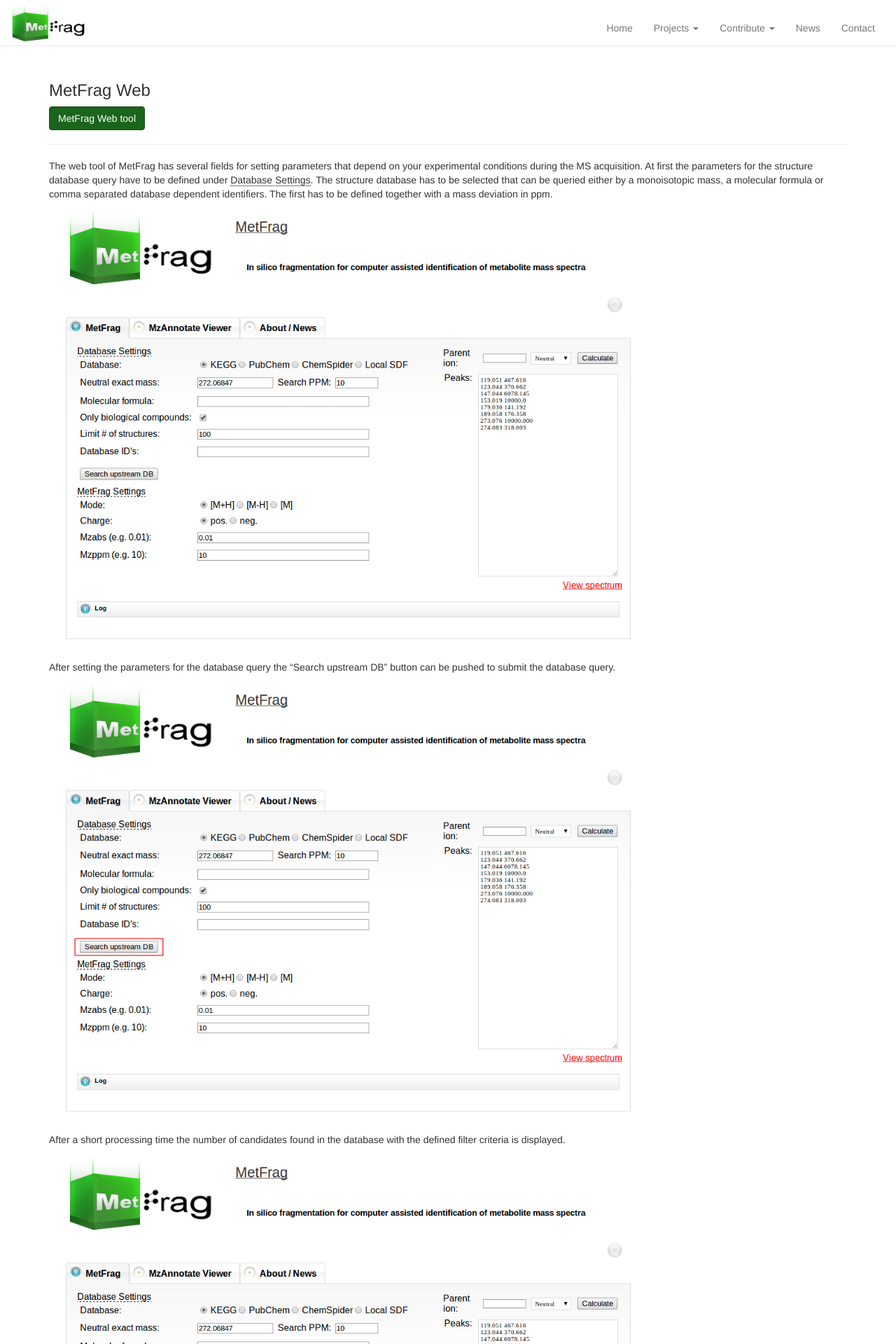
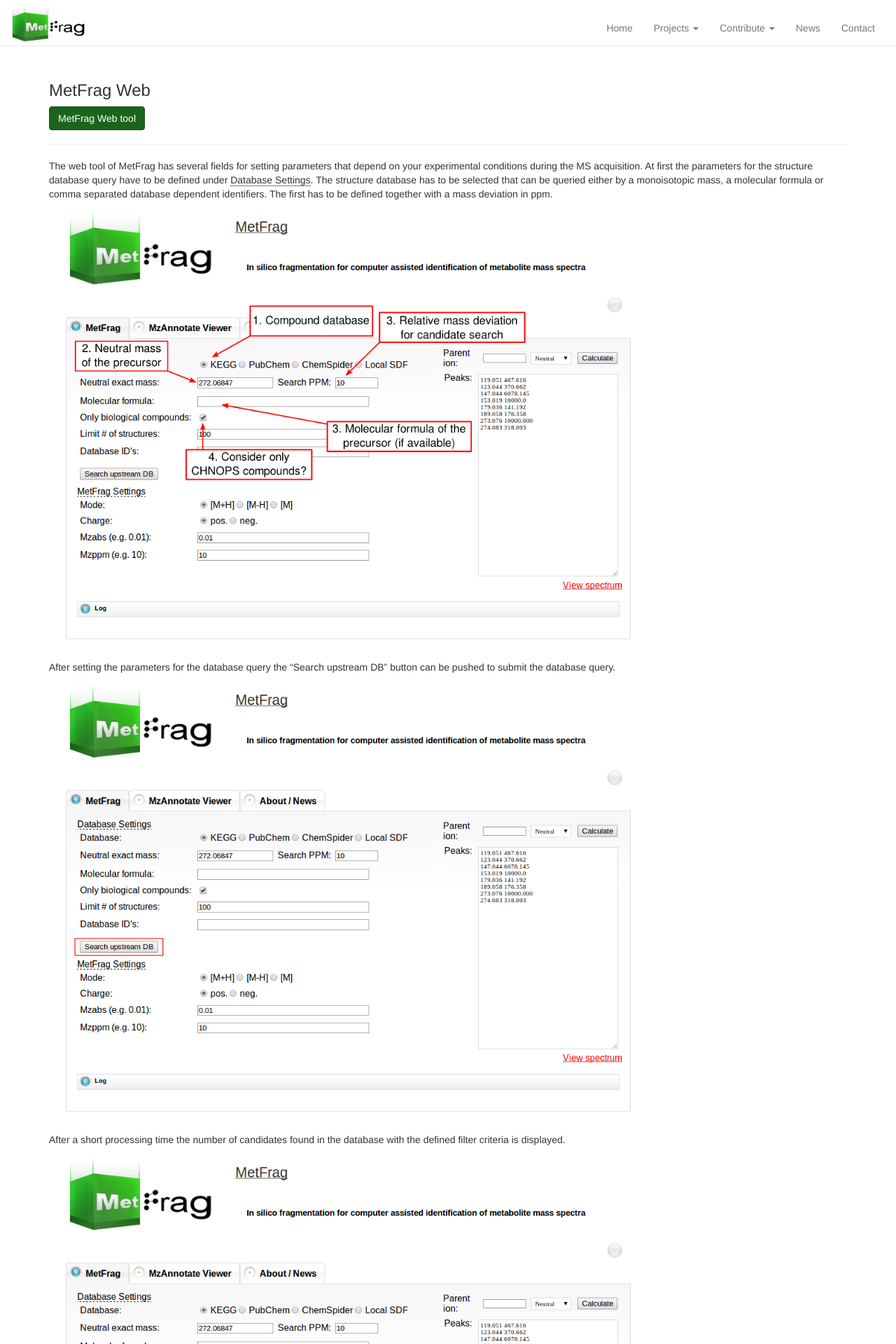
Before and after one commit to ipb-halle/MetFrag, a Jekyll site: the page built from projects/metfragweb/index.md, in a window 1280 px wide. Shown: the top 1920 px of the page at 70% size. Built offline with Jekyll 4.4.1, drawn with Linux system fonts in a browser that asks for light colours; nearby versions of some CDN libraries; Markdown is read by kramdown in place of the engine named in the settings.

Commit message:
changed images for MetFragWeb

```diff
--- a/projects/metfragweb/index.md
+++ b/projects/metfragweb/index.md
@@ -14,7 +14,7 @@
 a monoisotopic mass, a molecular formula or comma separated database dependent identifiers. The first has to be defined together with a mass deviation in ppm.
 
 <div>
-<img width="75%" height="75%" src="/MetFrag/images/metfragweb/metfrag1.png">
+<img width="75%" height="75%" src="/MetFrag/images/metfragweb/metfrag1_commented.png">
 </div>
 
 After setting the parameters for the database query the "Search upstream DB" button can be pushed to submit the database query.
@@ -23,7 +23,7 @@
 </div>
 After a short processing time the number of candidates found in the database with the defined filter criteria is displayed.
 <div>
-<img width="75%" height="75%" src="/MetFrag/images/metfragweb/metfrag2.png">
+<img width="75%" height="75%" src="/MetFrag/images/metfragweb/metfrag2_commented.png">
 </div>
 Then the parameters for MetFrag processing have to be defined under the <span style="border-bottom: 1px black dotted;">MetFrag Settings</span>. This includes the ionisation mode as together
 with the charge the data has been acquired. Additionally, the a relative and absolute mass deviation has to be defined with which <span style="font-style: italic;">in silico</span> generated
@@ -37,7 +37,7 @@
 peaks, name, molecular formula, monoisotopic mass, image and database identifier of the candiate. Additionally, in the last column links are given to download or display the fragments
 assigned to the given mass peaks for specific candidate. The database identifier is a external link to the entry of the selected database.
 <div>
-<img width="75%" height="75%" src="/MetFrag/images/metfragweb/metfrag3.png">
+<img width="75%" height="75%" src="/MetFrag/images/metfragweb/metfrag3_commented.png">
 </div>
 <div style="padding-bottom:10px">The fragments view shows the assigned fragments for a specific candidate of the list.</div>
 <div>
```
Also changed, not shown: images/metfragweb/metfrag1_commented.png (added), images/metfragweb/metfrag2_commented.png (added), images/metfragweb/metfrag3_commented.png (added).
